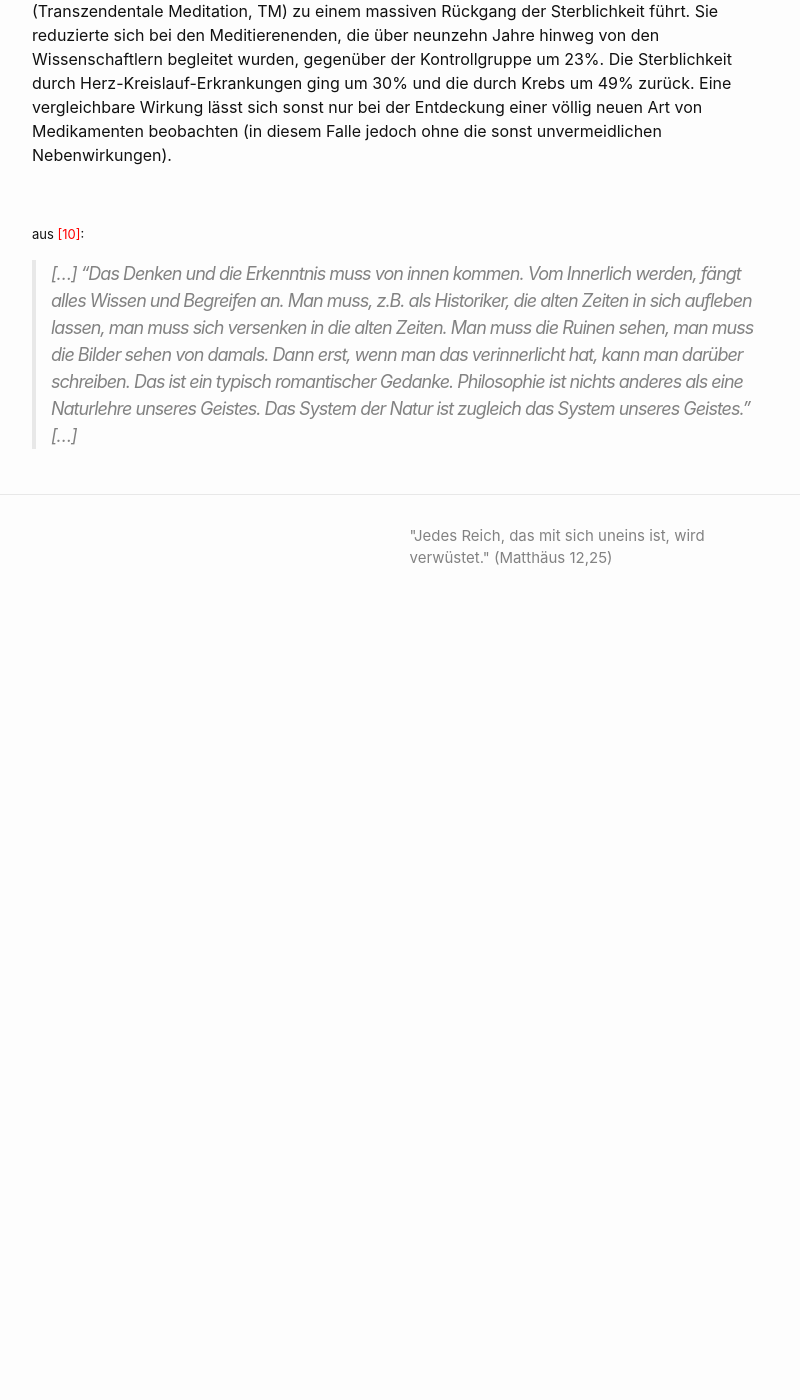
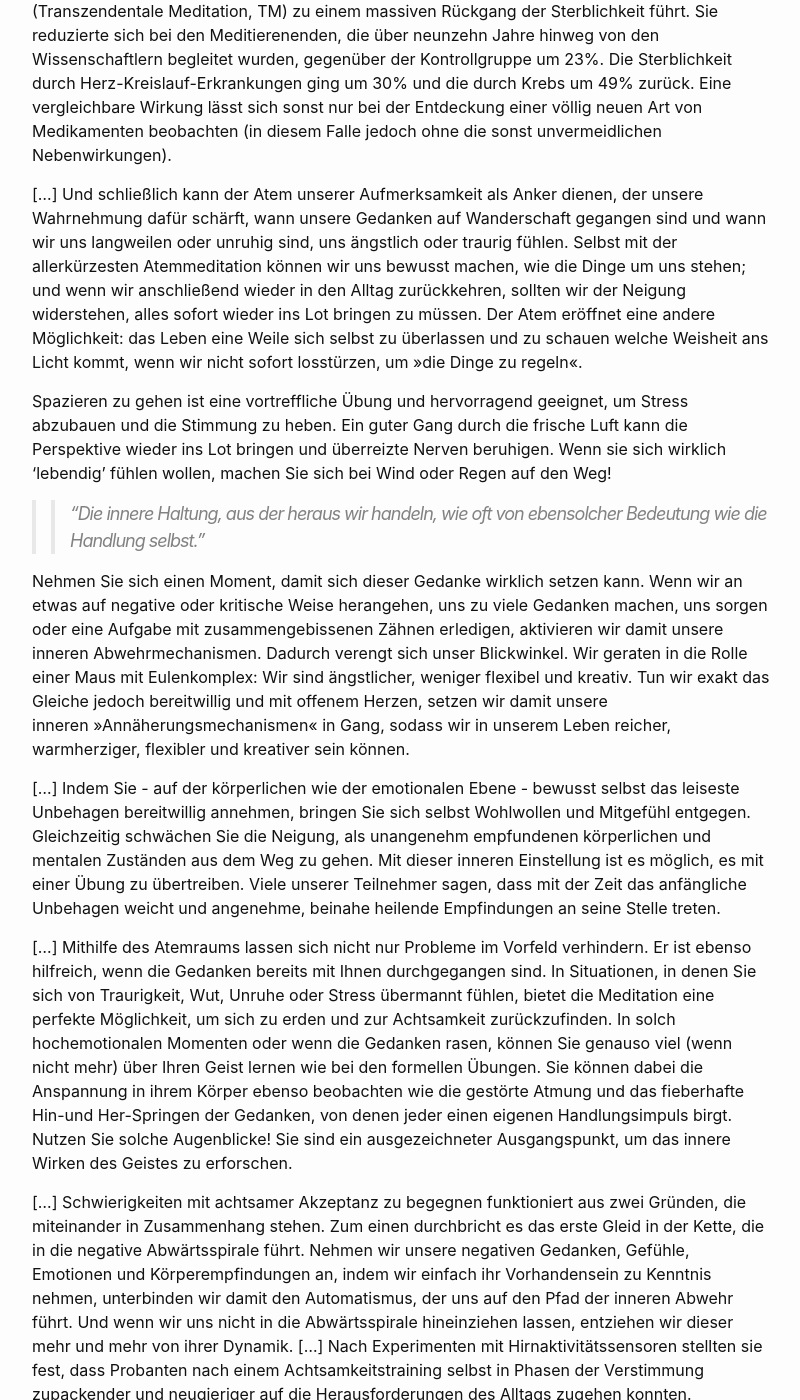
Before and after one commit to Hautaklyttn/-selbst-, a Jekyll site: the page built from docs/various.md, in a window 1280 px wide and 1400 px high, scrolled down 27974 px. Shown: the whole window, without its empty margins (238-1038 px from the left). Built offline with Jekyll 4.4.1, drawn with Linux system fonts in a browser that asks for light colours; before the commit the page ends 28604 px from its top, so only the background shows below that; some of the changed text lies outside the part shown.

Commit message:
Text update

```diff
--- a/docs/various.md
+++ b/docs/various.md
@@ -526,6 +526,23 @@ Achtsamkeit führt zu einer  vollkommen anderen Art von Erkenntnisprozessen. Es
 Meditiation und psychische Gesundheit
 Zahlreiche neuere klinische Studien haben ergeben, dass Meditation einen zutiefst positiven Einfluss auf die psychische Gesundheit haben kann. Eine von den National Institute of Health in Auftrag gegebene Studie, deren Ergebnisse 2005 publiziert wurden, zeigt, dass eine bestimmte Form von Meditation, die seit den sechziger Jahren im westlichen Kulturkreis praktiziert wird (Transzendentale Meditation, TM) zu einem massiven Rückgang der Sterblichkeit führt. Sie reduzierte sich bei den Meditierenenden, die über neunzehn Jahre hinweg von den Wissenschaftlern begleitet wurden, gegenüber der Kontrollgruppe um 23%. Die Sterblichkeit durch Herz-Kreislauf-Erkrankungen ging um 30% und die durch Krebs um 49% zurück. Eine vergleichbare Wirkung lässt sich sonst nur bei der Entdeckung einer völlig neuen Art  von Medikamenten beobachten (in diesem Falle jedoch ohne die sonst unvermeidlichen Nebenwirkungen).
 
+[...] Und schließlich kann der Atem unserer Aufmerksamkeit als Anker dienen, der unsere Wahrnehmung dafür schärft, wann unsere Gedanken auf Wanderschaft gegangen sind und wann wir uns langweilen oder unruhig sind, uns ängstlich oder traurig fühlen. Selbst mit der allerkürzesten Atemmeditation können wir uns bewusst machen, wie die Dinge um uns stehen; und wenn wir anschließend wieder in den Alltag zurückkehren, sollten wir der Neigung widerstehen, alles sofort wieder ins Lot bringen zu müssen. Der Atem eröffnet eine andere Möglichkeit: das Leben eine Weile sich selbst zu überlassen und zu schauen welche Weisheit ans Licht kommt, wenn wir nicht sofort losstürzen, um >>die Dinge zu regeln<<.
+
+Spazieren zu gehen ist eine vortreffliche Übung und hervorragend geeignet, um Stress abzubauen und die Stimmung zu heben. Ein guter Gang durch die frische Luft kann die Perspektive wieder ins Lot bringen und überreizte Nerven beruhigen. Wenn sie sich wirklich 'lebendig' fühlen wollen, machen Sie sich bei Wind oder Regen auf den Weg!
+
+>> "Die innere Haltung, aus der heraus wir handeln, wie oft von ebensolcher Bedeutung wie die Handlung selbst."
+
+Nehmen Sie sich einen Moment, damit sich dieser Gedanke wirklich setzen kann. Wenn wir an etwas auf negative oder kritische Weise herangehen, uns zu viele Gedanken machen, uns sorgen oder eine Aufgabe mit zusammengebissenen Zähnen erledigen, aktivieren wir damit unsere inneren Abwehrmechanismen. Dadurch verengt sich unser Blickwinkel. Wir geraten in die Rolle einer Maus mit Eulenkomplex: Wir sind ängstlicher, weniger flexibel und kreativ. Tun wir exakt das Gleiche jedoch bereitwillig und mit offenem Herzen, setzen wir damit unsere inneren >>Annäherungsmechanismen<< in Gang, sodass wir in unserem Leben reicher, warmherziger, flexibler und kreativer sein können.
+
+[...] Indem Sie - auf der körperlichen wie der emotionalen Ebene - bewusst selbst das leiseste Unbehagen bereitwillig annehmen, bringen Sie sich selbst Wohlwollen und Mitgefühl entgegen. Gleichzeitig schwächen Sie die Neigung, als unangenehm empfundenen körperlichen und mentalen Zuständen aus dem Weg zu gehen. Mit dieser inneren Einstellung ist es möglich, es mit einer Übung zu übertreiben. Viele unserer Teilnehmer sagen, dass mit der Zeit das anfängliche Unbehagen weicht und angenehme, beinahe heilende Empfindungen an seine Stelle treten.
+
+[...] Mithilfe des Atemraums lassen sich nicht nur Probleme im Vorfeld verhindern. Er ist ebenso hilfreich, wenn die Gedanken bereits mit Ihnen durchgegangen sind. In Situationen, in denen  Sie sich von Traurigkeit, Wut, Unruhe oder Stress übermannt fühlen, bietet die Meditation eine perfekte Möglichkeit, um sich zu erden und zur Achtsamkeit zurückzufinden. In solch hochemotionalen Momenten oder wenn die Gedanken rasen, können Sie genauso viel (wenn nicht mehr) über Ihren Geist lernen wie bei den formellen Übungen. Sie können dabei die Anspannung in ihrem Körper ebenso beobachten wie die gestörte Atmung und das fieberhafte Hin-und Her-Springen der Gedanken, von denen jeder einen eigenen Handlungsimpuls birgt. Nutzen Sie solche Augenblicke! Sie sind ein ausgezeichneter Ausgangspunkt, um das innere Wirken des Geistes zu erforschen.
+
+[...] Schwierigkeiten mit achtsamer Akzeptanz zu begegnen funktioniert aus zwei Gründen, die miteinander in Zusammenhang stehen. Zum einen durchbricht es das erste Gleid in der Kette, die in die negative Abwärtsspirale führt. Nehmen wir unsere negativen Gedanken, Gefühle, Emotionen und Körperempfindungen an, indem wir einfach ihr Vorhandensein zu Kenntnis nehmen, unterbinden wir damit den Automatismus, der uns auf den Pfad der inneren Abwehr führt. Und wenn wir uns nicht in die Abwärtsspirale hineinziehen lassen, entziehen wir dieser mehr und mehr von ihrer Dynamik. [...] Nach Experimenten mit Hirnaktivitätssensoren stellten sie fest, dass Probanten nach einem Achtsamkeitstraining selbst in Phasen der Verstimmung zupackender und neugieriger auf die Herausforderungen des Alltags zugehen konnten.
+
+[...] Albert Einstein hat ebenso wie unzählige Wissenschaftler und Philosophen aller Zeiten stets auf die Wichtigkeit von Freundlichkeit, Mitgefühl und Neugier im Alltag hingewiesen. Er hielt diese nicht nur im allgemein für wichtige Tugenden, sondern sah in ihnen auch den Schlüssel zu einem klaren Denken und einem produktiveren Lebens- und Arbeitsstil. Er geriet nicht in die Falle zu glauben, dass Härte im Umgang mit sich selbst und anderen zum Erfolg führt. Vielmehr war ihm bewusst, dass wir zu dieser Annahme nur deswegen gelangen, weil wir unsere Erfolge der barschen, fordernden Stimme in uns zuschreiben, statt auf die leiseren, vernünftigeren Töne zu hören. Er schrieb:
+"Ein Mensch ist ein Teil jenes Ganzen, das wir Universum nennen, ein in Zeit und Raum begrenzter Teil. Er erlebt sich, seine Gedanken und Gefühle als etwas von allem Übrigen getrenntes, als eine Art optische Sinnestäuschung. Diese Täuschung ist wie ein Gefängnis für uns, denn sie beschränkt uns auf unsere persönlichen Wünsche und die Zuneigung zu einigen wenigen uns besonders nahestehenden Personen. Es muss unsere Aufgabe sein, uns aus diesem Gefängnis zu befreien, indem wir den Radius unseres Mitgefühls auf alle Lebewesen und die Natur insgesamt in ihrer Schönheit ausdehnen. Niemand ist in der Lage, dies vollständig zu erreichen, doch allein es anzustreben ist Teil der Befreiung und ein Fundament für unsere innere Geborgenheit."
+
 &nbsp;
 
 <a name="book10"></a> <font size="-1">aus <span style="color:red ">[10]</span>:</font>
```
